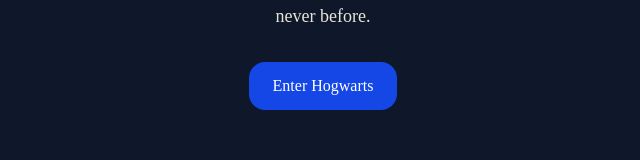
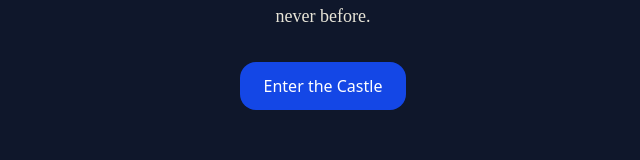
Before and after one commit to maartencoppens/Story-map, a React (Vite) app: page / in a window 1280 px wide. Shown: the part 505-665 px from the top of the page, without its empty margins (317-957 px from the left). Built offline with nearby package versions, Linux system fonts and the light colour scheme; no server answers; a web font is replaced by a local one.

Commit message:
3D model added and map page designed

```diff
--- a/index.html
+++ b/index.html
@@ -22,7 +22,7 @@
     />
     <link rel="manifest" href="/favicon/site.webmanifest" />
     <link rel="stylesheet" href="/src/index.css" />
-    <title>Hogwarts Story Map</title>
+    <title>Hogwarts</title>
   </head>
   <body>
     <div id="root"></div>
--- a/package.json
+++ b/package.json
@@ -10,12 +10,15 @@
     "preview": "vite preview"
   },
   "dependencies": {
+    "@react-three/drei": "^10.7.7",
+    "@react-three/fiber": "^9.4.2",
     "@tailwindcss/vite": "^4.1.18",
     "gsap": "^3.14.2",
     "react": "^19.2.0",
     "react-dom": "^19.2.0",
     "react-router": "^7.10.1",
-    "tailwindcss": "^4.1.18"
+    "tailwindcss": "^4.1.18",
+    "three": "^0.182.0"
   },
   "devDependencies": {
     "@eslint/js": "^9.39.1",
--- /dev/null
+++ b/src/Components/Button.tsx
@@ -0,0 +1,17 @@
+type ButtonProps = {
+  label: React.ReactNode;
+  route: string;
+};
+
+const Button = ({ label, route }: ButtonProps) => {
+  return (
+    <a
+      href={route}
+      className="px-6 py-3 bg-blue-700 text-white font-sans rounded-2xl hover:bg-amber-700 transition"
+    >
+      {label}
+    </a>
+  );
+};
+
+export default Button;
--- a/src/Components/Header.tsx
+++ b/src/Components/Header.tsx
@@ -0,0 +1,22 @@
+import Button from "./Button";
+
+const Header = () => {
+  return (
+    <>
+      <header className="bg-slate-950/90">
+        <div className="flex items-center justify-between p-6 bg-slate-900/80">
+          <Button route="/" label="Home" />
+
+          <img
+            src="/images/HP_Logo.png"
+            alt="Harry Potter Logo"
+            className="w-30"
+          />
+          <p>Drag the map and click on points of interest</p>
+        </div>
+      </header>
+    </>
+  );
+};
+
+export default Header;
--- /dev/null
+++ b/src/Components/Model.tsx
@@ -0,0 +1,13 @@
+import { useGLTF } from "@react-three/drei";
+
+export default function Model() {
+  const { scene } = useGLTF("/3D-Model/Hogwarts-test-1.glb");
+
+  return (
+    <group>
+      <primitive object={scene} scale={0.02} position={[-2, -0.5, 0]} />
+    </group>
+  );
+}
+
+useGLTF.preload("/3D-Model/Hogwarts-test-1.glb");
--- a/src/Pages/Map.tsx
+++ b/src/Pages/Map.tsx
@@ -1,5 +1,22 @@
+import { Canvas } from "@react-three/fiber";
+import Header from "../Components/Header";
+import Model from "../Components/Model";
+import { OrbitControls } from "@react-three/drei";
+
 const Map = () => {
-  return <div>Map</div>;
+  return (
+    <>
+      <div className="min-h-screen bg-slate-900">
+        <Header />
+        <Canvas className="h-full">
+          <OrbitControls />
+          <ambientLight intensity={0.5} />
+          <directionalLight intensity={0.8} position={[10, 10, 5]} />
+          <Model />
+        </Canvas>
+      </div>
+    </>
+  );
 };
 
 export default Map;
--- a/src/Sections/Hero.tsx
+++ b/src/Sections/Hero.tsx
@@ -1,6 +1,7 @@
 import { gsap } from "gsap";
 import { useEffect, useRef } from "react";
 import ScrollHint from "../Components/Scrollhint";
+import Button from "../Components/Button";
 
 const Hero = () => {
   const sectionRef = useRef<HTMLDivElement | null>(null);
@@ -33,12 +34,7 @@
         Wizarding World. Discover hidden chambers, legendary halls, and
         enchanted grounds like never before.
       </p>
-      <a
-        href="/map"
-        className="px-6 py-3 bg-blue-700 text-white rounded-2xl hover:bg-amber-700 transition"
-      >
-        Enter Hogwarts
-      </a>
+      <Button route="/map" label="Enter the Castle" />
       <ScrollHint />
     </div>
   );
--- a/src/index.css
+++ b/src/index.css
@@ -134,3 +134,9 @@
     animation: scroll-delayed 1.6s ease-in-out infinite;
   }
 }
+
+canvas {
+  display: block;
+  width: 100%;
+  height: 100%;
+}
```
Also changed, not shown: 2 other files (tests, documents, lock files or other folders).
